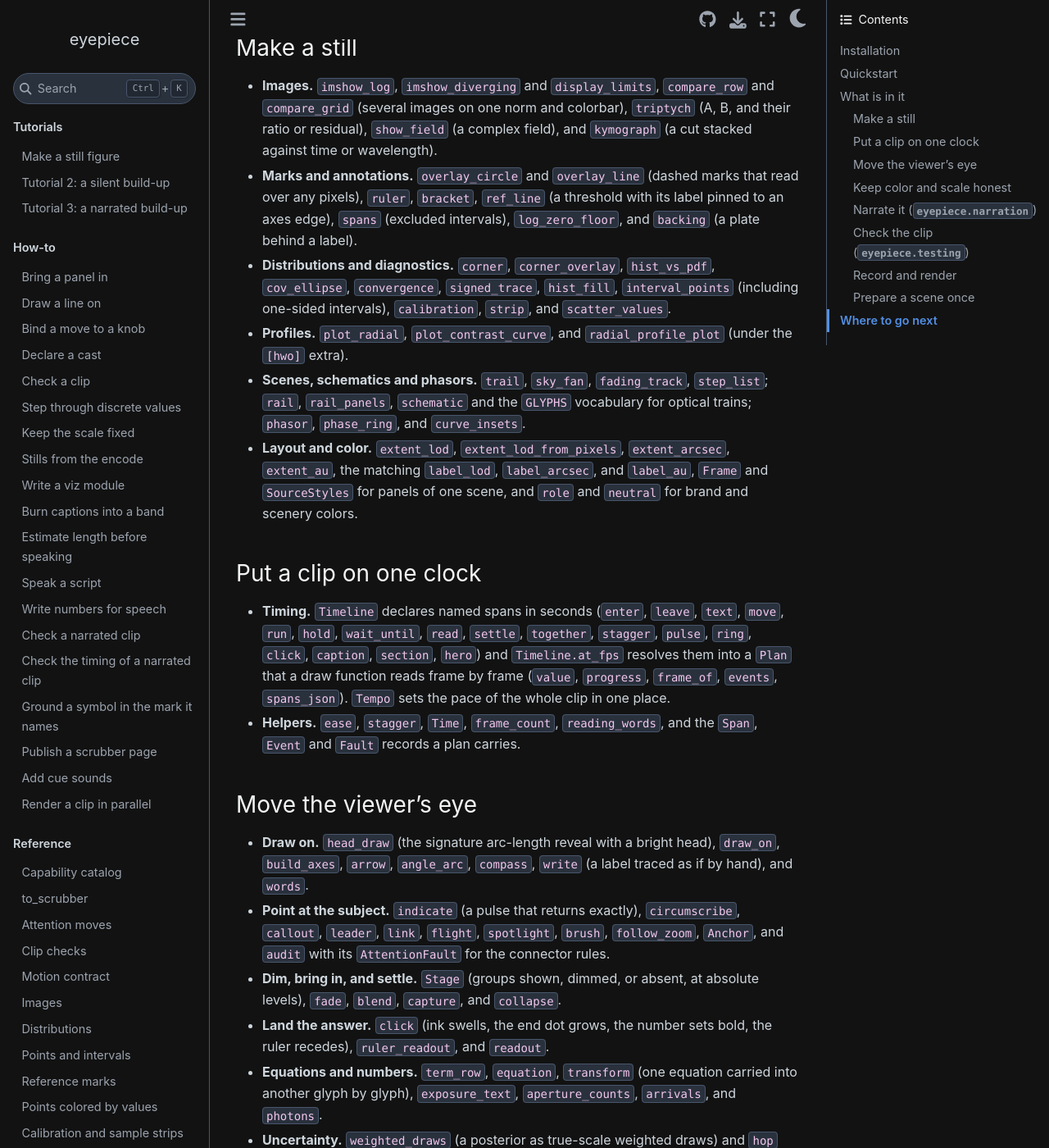
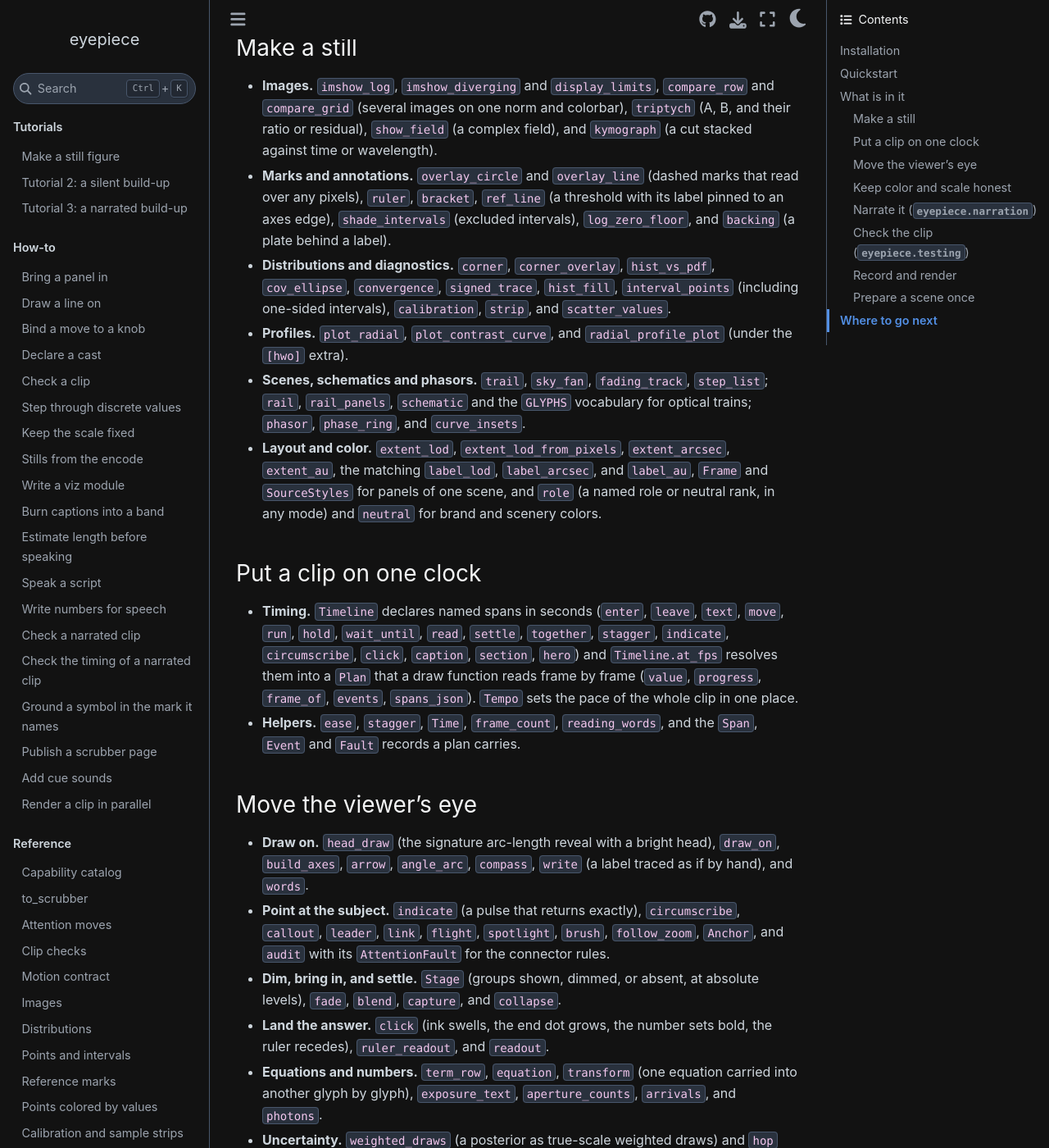
Before and after one commit to CoreySpohn/eyepiece, a Sphinx documentation site: the page built from docs/index.md, in a window 1280 px wide and 1400 px high, scrolled down 2836 px. Shown: the whole window at 82% size. Built offline with Sphinx 7.4.7 and the Sphinx Book theme 1.1.4, drawn with Linux system fonts in a browser that asks for light colours; pages that are not in the unit, such as notebooks, are missing from menus; some of the changed text lies outside the part shown.

Commit message:
docs(index): use the 0.16 names in the grouped contents

```diff
--- a/docs/index.md
+++ b/docs/index.md
@@ -145,8 +145,8 @@ reference documents every signature.
   wavelength).
 - **Marks and annotations.** `overlay_circle` and `overlay_line` (dashed
   marks that read over any pixels), `ruler`, `bracket`, `ref_line` (a
-  threshold with its label pinned to an axes edge), `spans` (excluded
-  intervals), `log_zero_floor`, and `backing` (a plate behind a label).
+  threshold with its label pinned to an axes edge), `shade_intervals`
+  (excluded intervals), `log_zero_floor`, and `backing` (a plate behind a label).
 - **Distributions and diagnostics.** `corner`, `corner_overlay`,
   `hist_vs_pdf`, `cov_ellipse`, `convergence`, `signed_trace`, `hist_fill`,
   `interval_points` (including one-sided intervals), `calibration`, `strip`,
@@ -159,13 +159,14 @@ reference documents every signature.
 - **Layout and color.** `extent_lod`, `extent_lod_from_pixels`,
   `extent_arcsec`, `extent_au`, the matching `label_lod`, `label_arcsec`,
   and `label_au`, `Frame` and `SourceStyles` for panels of one scene, and
-  `role` and `neutral` for brand and scenery colors.
+  `role` (a named role or neutral rank, in any mode) and `neutral` for
+  brand and scenery colors.
 
 ### Put a clip on one clock
 
 - **Timing.** `Timeline` declares named spans in seconds (`enter`, `leave`,
   `text`, `move`, `run`, `hold`, `wait_until`, `read`, `settle`,
-  `together`, `stagger`, `pulse`, `ring`, `click`, `caption`, `section`,
+  `together`, `stagger`, `indicate`, `circumscribe`, `click`, `caption`, `section`,
   `hero`) and `Timeline.at_fps` resolves them into a `Plan` that a draw
   function reads frame by frame (`value`, `progress`, `frame_of`, `events`,
   `spans_json`). `Tempo` sets the pace of the whole clip in one place.
```
Also changed, not shown: other parts of docs/index.md (+2 -2 lines).
